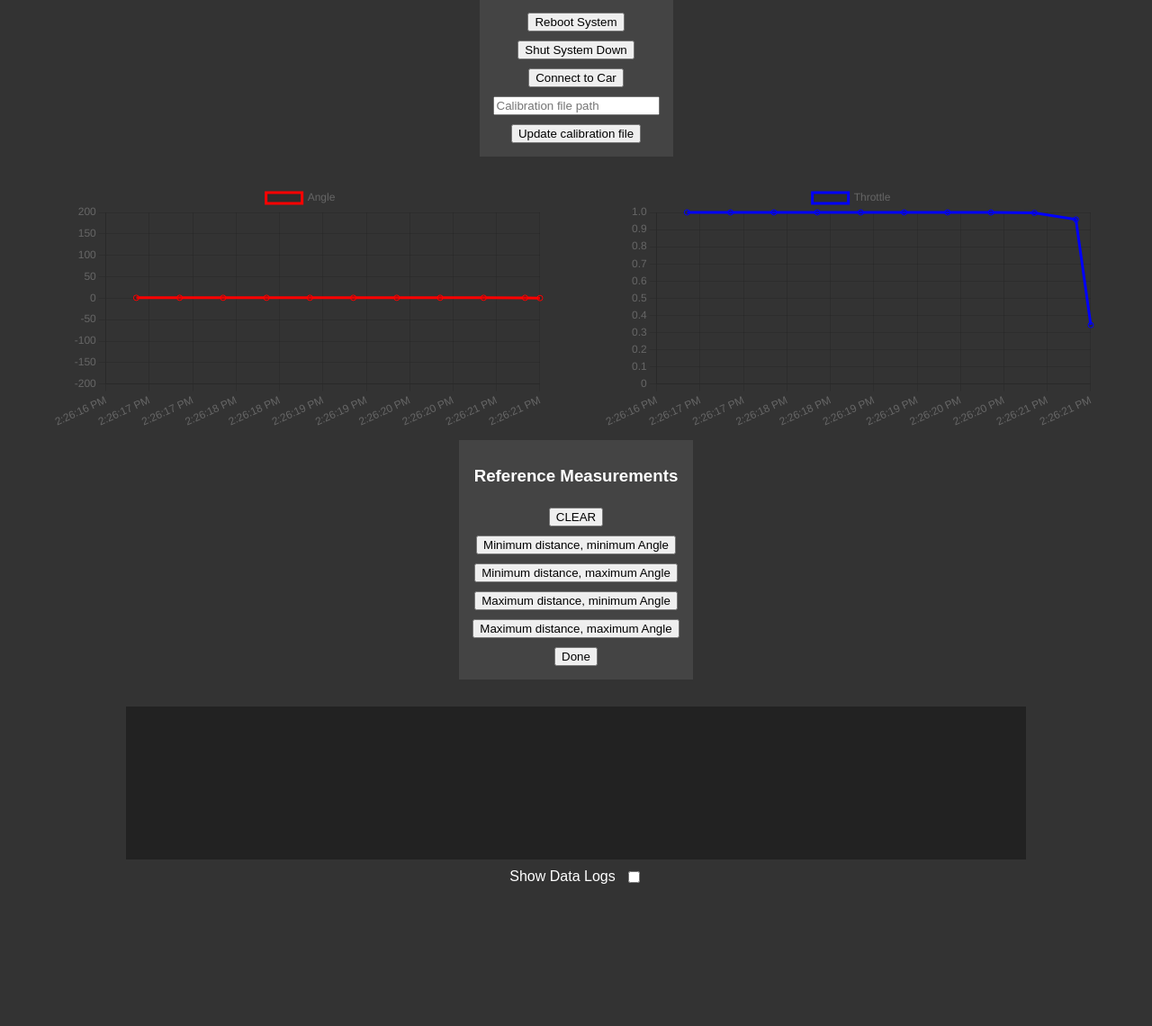
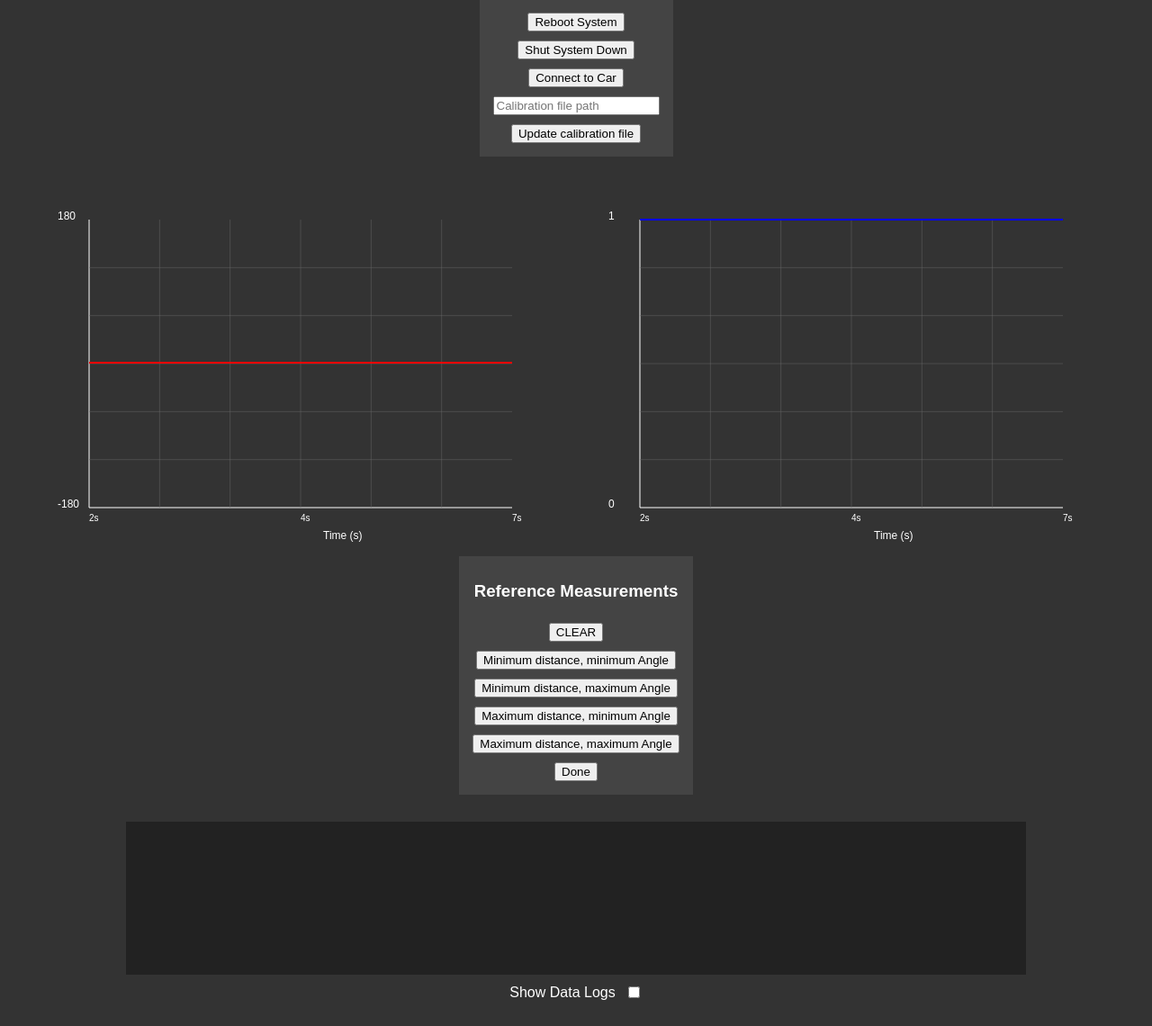
Before and after one commit to PICC-Group/picc-device, a Flask app: page / in a window 1280 px wide. Shown: the part 443-1583 px from the top of the page at 90% size. Before the commit the page ends 1425 px from the top, so only its background shows below. Run offline with Flask 3, Linux system fonts and the light colour scheme; parts of the project's set-up code (start-up, migrations or seed data) failed here and were passed over.

Commit message:
Fix offline graphs.

```diff
--- a/main.py
+++ b/main.py
@@ -8,7 +8,7 @@ import time
 import asyncio
 import subprocess
 
-DATA_FILE = False#"../save_plate.csv"
+DATA_FILE = "../save_plate.csv"
 CALIBRATION_FILE = "../cal0514.cal"
 VERBOSE = True
 PROCESS_SLEEP_TIME = 0.0001
--- a/templates/index.html
+++ b/templates/index.html
@@ -4,7 +4,6 @@
     <meta charset="UTF-8">
     <meta name="viewport" content="width=device-width, initial-scale=1.0">
     <title>Dashboard</title>
-    <script src="https://cdn.jsdelivr.net/npm/chart.js"></script>
     <style>
         body { font-family: Arial, sans-serif; background: #333; color: white; text-align: center; }
         .container { padding: 20px; display: flex; flex-direction: column; align-items: center; }
@@ -62,10 +61,10 @@
         </div>
         <div class="charts-container">
             <div class="chart-box">
-                <canvas id="angleChart"></canvas>
+                <canvas id="angleChart" width="600" height="400"></canvas>
             </div>
             <div class="chart-box">
-                <canvas id="throttleChart"></canvas>
+                <canvas id="throttleChart" width="600" height="400"></canvas>
             </div>
         </div>
         <div class="data-box">
@@ -87,58 +86,99 @@
     <script>
         let showOutputDataLogs = false;
 
-        const angleData = { labels: [], datasets: [{ label: 'Angle', data: [], borderColor: 'red', fill: false }] };
-        const throttleData = { labels: [], datasets: [{ label: 'Throttle', data: [], borderColor: 'blue', fill: false }] };
-        const configAngle = {
-            type: 'line',
-            data: angleData,
-            options: {
-                scales: {
-                    y: {
-                        beginAtZero: false,
-                        suggestedMin: -180,
-                        suggestedMax: 180
+        const angleData = [];
+        const throttleData = [];
+
+        function drawChart(canvas, data, minY, maxY, color) {
+            const ctx = canvas.getContext('2d');
+            const width = canvas.width;
+            const height = canvas.height;
+            const padding = 40;
+            const futurePadding = 50; // Extra space for future data points
+
+            // Clear canvas
+            ctx.clearRect(0, 0, width, height);
+
+            // Draw axis
+            ctx.strokeStyle = 'white';
+            ctx.lineWidth = 1;
+            ctx.beginPath();
+            ctx.moveTo(padding, padding);
+            ctx.lineTo(padding, height - padding);
+            ctx.lineTo(width - padding - futurePadding, height - padding); // Adjusted for future data
+            ctx.stroke();
+
+            // Draw grid lines
+            ctx.strokeStyle = '#666';
+            ctx.lineWidth = 0.5;
+            for (let i = 1; i <= 5; i++) {
+                const y = padding + i * (height - 2 * padding) / 6;
+                ctx.beginPath();
+                ctx.moveTo(padding, y);
+                ctx.lineTo(width - padding - futurePadding, y);
+                ctx.stroke();
+
+                const x = padding + i * (width - 2 * padding - futurePadding) / 6;
+                ctx.beginPath();
+                ctx.moveTo(x, padding);
+                ctx.lineTo(x, height - padding);
+                ctx.stroke();
+            }
+
+            // Draw axis labels
+            ctx.fillStyle = 'white';
+            ctx.font = '12px Arial';
+            ctx.fillText(maxY, 5, padding);
+            ctx.fillText(minY, 5, height - padding);
+            ctx.fillText('Time (s)', width / 2, height - 5);
+
+            if (data.length > 0) {
+                // Draw line chart
+                ctx.strokeStyle = color;
+                ctx.lineWidth = 2;
+                ctx.beginPath();
+                const stepX = (width - 2 * padding - futurePadding) / (data.length - 1);
+                for (let i = 0; i < data.length; i++) {
+                    const x = padding + i * stepX;
+                    const y = height - padding - ((data[i].value - minY) / (maxY - minY)) * (height - 2 * padding);
+                    if (i === 0) {
+                        ctx.moveTo(x, y);
+                    } else {
+                        ctx.lineTo(x, y);
                     }
-                },
-                responsive: true,
-                maintainAspectRatio: true
+                }
+                ctx.stroke();
+
+                // Draw elapsed time labels
+                ctx.fillStyle = 'white';
+                ctx.font = '10px Arial';
+                for (let i = 0; i < data.length; i++) {
+                    if (i % 5 === 0) { // Adjust for every 5 seconds
+                        const x = padding + i * stepX;
+                        const roundedTime = Math.round(data[i].time)
+                        ctx.fillText(roundedTime + 's', x, height - padding + 15);
+                    }
+                }
             }
-        };
-        const configThrottle = {
-            type: 'line',
-            data: throttleData,
-            options: {
-                scales: {
-                    y: {
-                        beginAtZero: false,
-                        suggestedMin: 0,
-                        suggestedMax: 1
-                    }
-                },
-                responsive: true,
-                maintainAspectRatio: true
-            }
-        };
-        const angleChart = new Chart(document.getElementById('angleChart').getContext('2d'), configAngle);
-        const throttleChart = new Chart(document.getElementById('throttleChart').getContext('2d'), configThrottle);
+        }
+
+        let startTime = new Date();
 
         function updateCharts(angle, throttle) {
-            if (angleData.labels.length > 10) {
-                angleData.labels.shift();
-                angleData.datasets[0].data.shift();
-            }
-            if (throttleData.labels.length > 10) {
-                throttleData.labels.shift();
-                throttleData.datasets[0].data.shift();
-            }
-            let label = new Date().toLocaleTimeString();
-            angleData.labels.push(label);
-            angleData.datasets[0].data.push(angle);
-            throttleData.labels.push(label);
-            throttleData.datasets[0].data.push(throttle);
-            angleChart.update();
-            throttleChart.update();
+            if (angleData.length > 10) angleData.shift();
+            if (throttleData.length > 10) throttleData.shift();
+
+            const currentTime = new Date();
+            const elapsedTime = (currentTime - startTime) / 1000; // Elapsed time in seconds
+
+            angleData.push({ time: elapsedTime, value: angle });
+            throttleData.push({ time: elapsedTime, value: throttle });
+
+            drawChart(document.getElementById('angleChart'), angleData, -180, 180, 'red');
+            drawChart(document.getElementById('throttleChart'), throttleData, 0, 1, 'blue');
         }
+
+
 
         function fetchData() {
             fetch('/data')
```
